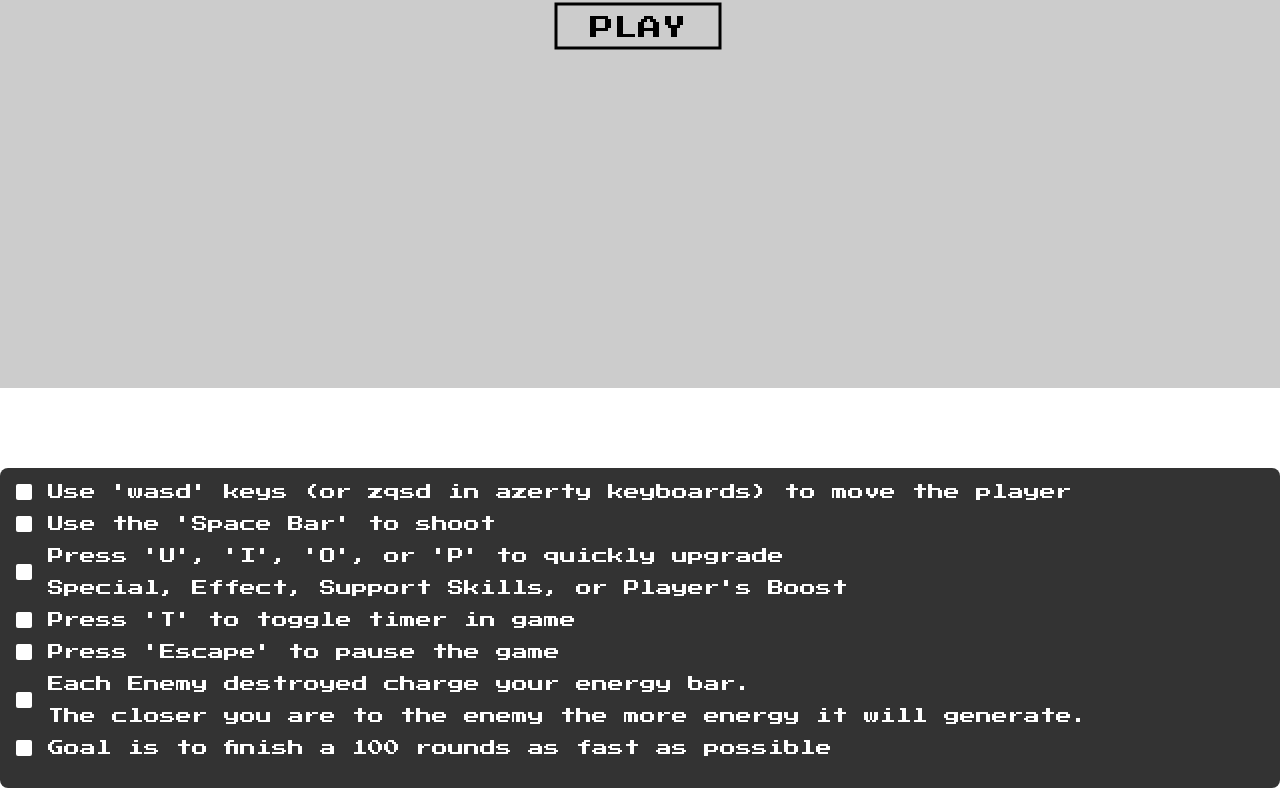
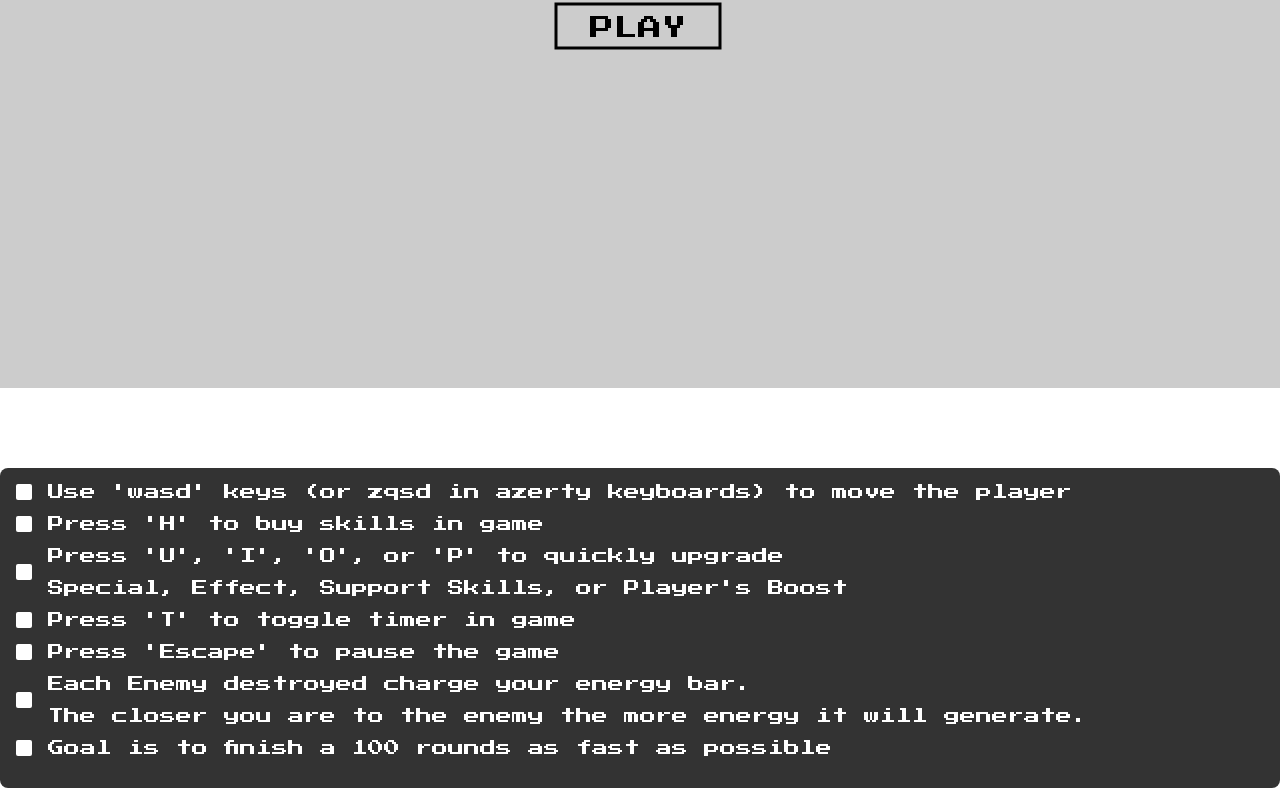
Before and after one commit to MounirAia/Web-Shoot-em-up, a website built with Vite: page index.html in a window 1280 px wide. Shown: the part 556-1360 px from the top of the page. Built offline with nearby package versions, Linux system fonts and the light colour scheme.

Commit message:
change tutorial section for space bar shooting

```diff
--- a/index.html
+++ b/index.html
@@ -75,7 +75,7 @@
                 <canvas id="canvas" width="1280" height="720" style="background-color: #cccccc"></canvas>
                 <ul>
                     <li>Use 'wasd' keys (or zqsd in azerty keyboards) to move the player</li>
-                    <li>Use the 'Space Bar' to shoot</li>
+                    <li>Press 'H' to buy skills in game</li>
                     <li>
                         Press 'U', 'I', 'O', or 'P' to quickly upgrade <br /><br />
                         Special, Effect, Support Skills, or Player's Boost
```
